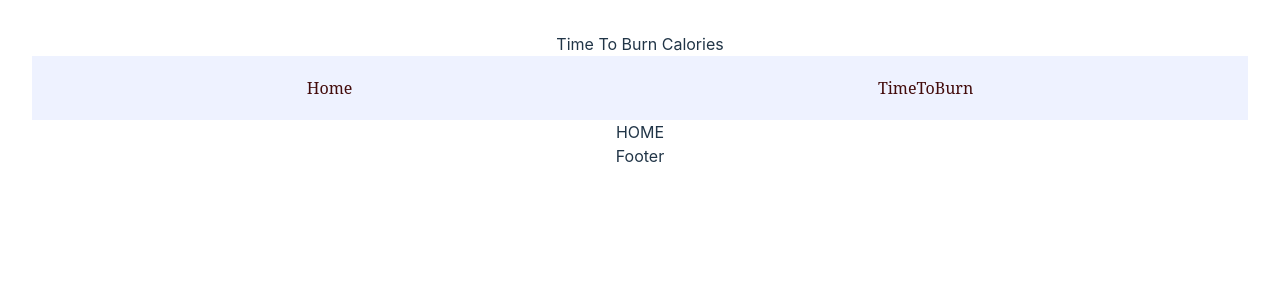
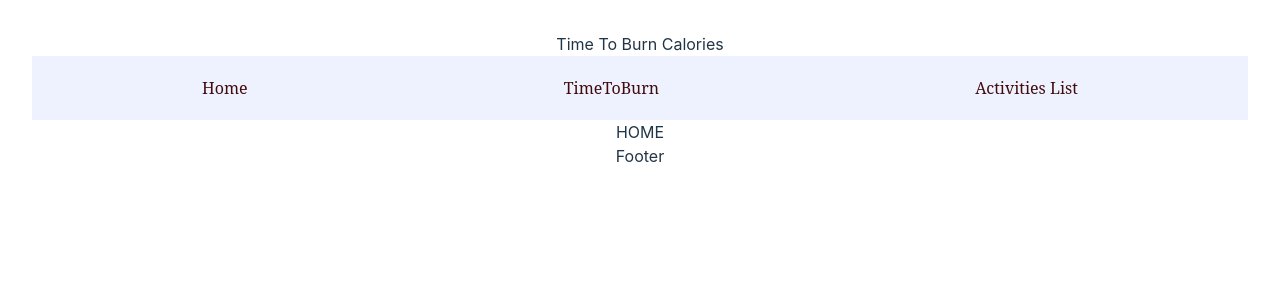
Before and after one commit to nandinip92/Time-To-Burn-Client, a React (Vite) app in the folder time_to_burn_client/: page / in a window 1280 px wide. Shown: the top 300 px of the page. Built offline with nearby package versions, Linux system fonts and the light colour scheme.

Commit message:
feat: Adding new route for Activities list

```diff
--- a/time_to_burn_client/src/components/header/nav.tsx
+++ b/time_to_burn_client/src/components/header/nav.tsx
@@ -14,6 +14,11 @@ export const Nav = () => (
             TimeToBurn
           </NavLink>
         </li>
+        <li className="hover:bg-nav-text-color">
+          <NavLink to="/activities" className="hover:text-nav-bar-color">
+            Activities List
+          </NavLink>
+        </li>
       </ul>
     </nav>
   </>
--- a/time_to_burn_client/src/components/router/router.tsx
+++ b/time_to_burn_client/src/components/router/router.tsx
@@ -2,6 +2,7 @@ import { Routes, Route } from "react-router-dom";
 import { MainLayout } from "../layouts/main_layouts";
 import { Home } from "../home/home";
 import { TimeToBurn } from "../time2burn/time2burn";
+import { Activities } from "../activities/activities";
 import NotFound from "../not_found/not_found";
 
 export const Router = () => (
@@ -9,6 +10,7 @@ export const Router = () => (
     <Route path="/" element={<MainLayout />}>
       <Route index element={<Home />} />
       <Route path="/time2burn" element={<TimeToBurn />} />
+      <Route path="/activities" element={<Activities />} />
       <Route path="*" element={<NotFound />} />
     </Route>
   </Routes>
```
